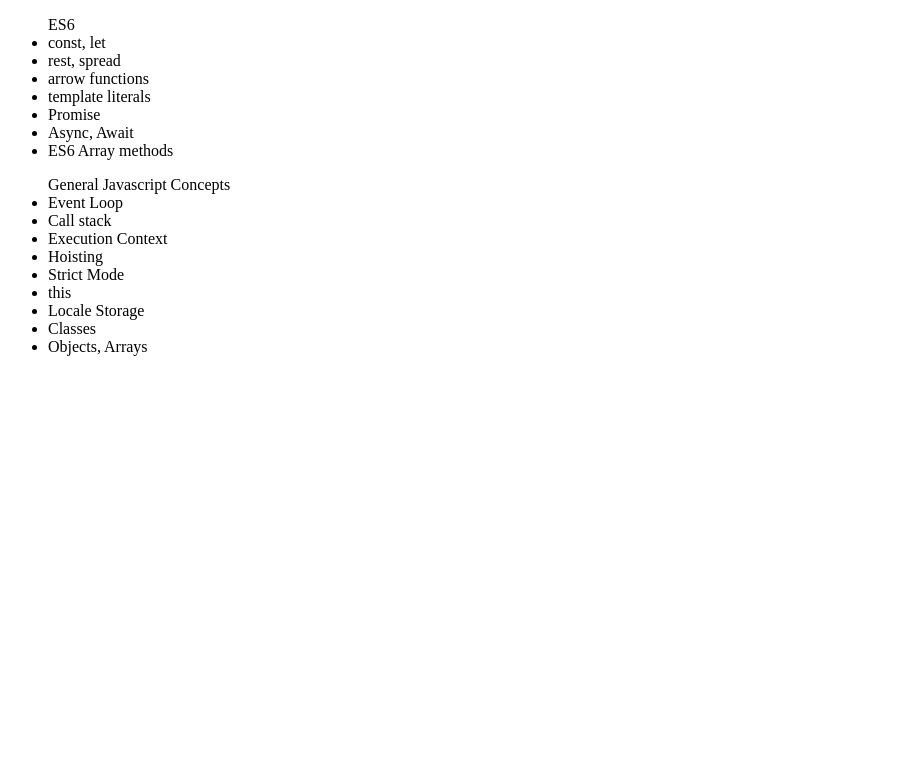
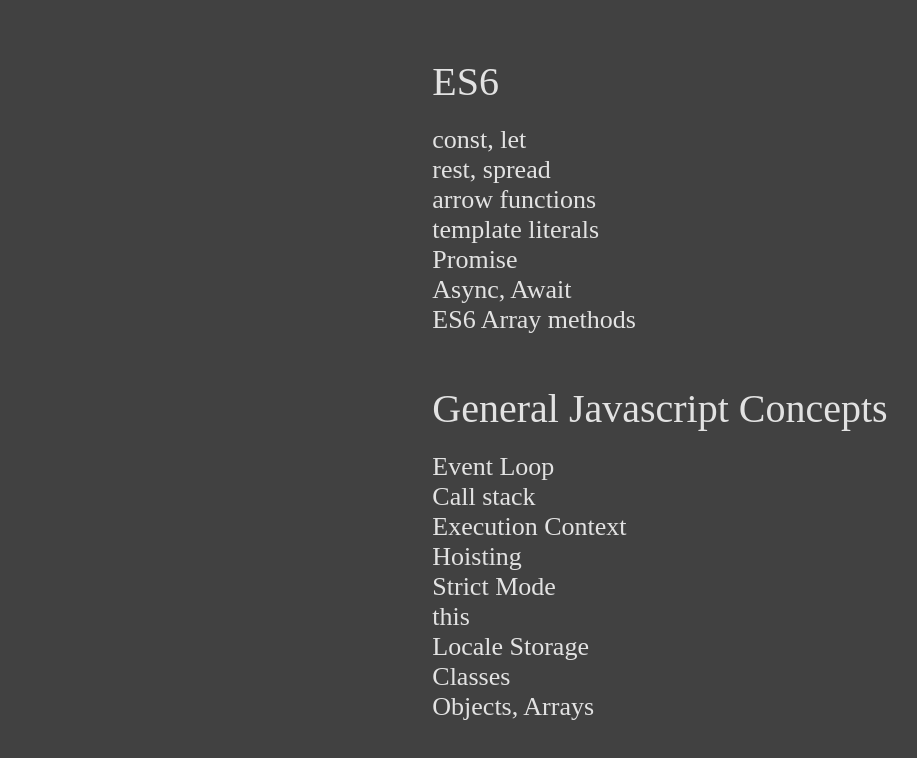
Before and after one commit to Guzu088/Guzu088.github.io, a plain HTML site: page index.html in a window 1280 px wide. Shown: the whole page, without its empty margins (0-917 px from the left). Drawn offline with Linux system fonts and the light colour scheme.

Commit message:
Added style

```diff
--- a/index.html
+++ b/index.html
@@ -3,6 +3,7 @@
 <head>
     <meta charset="UTF-8">
     <meta name="viewport" content="width=device-width, initial-scale=1.0">
+    <link rel="stylesheet" href="style.css">
     <title>Skillset</title>
 </head>
 <body>
--- /dev/null
+++ b/style.css
@@ -0,0 +1,20 @@
+body {
+    background-color: rgb(65, 65, 65);
+    color: rgb(226, 226, 226);
+    display: flex;
+    justify-content: center;
+}
+
+ul {
+    font-size: 40px;
+    margin: 50px;
+}
+
+li {
+    list-style-type: none;
+    font-size: 65%;
+}
+
+li:first-child {
+    margin-top: 20px;
+}
```
